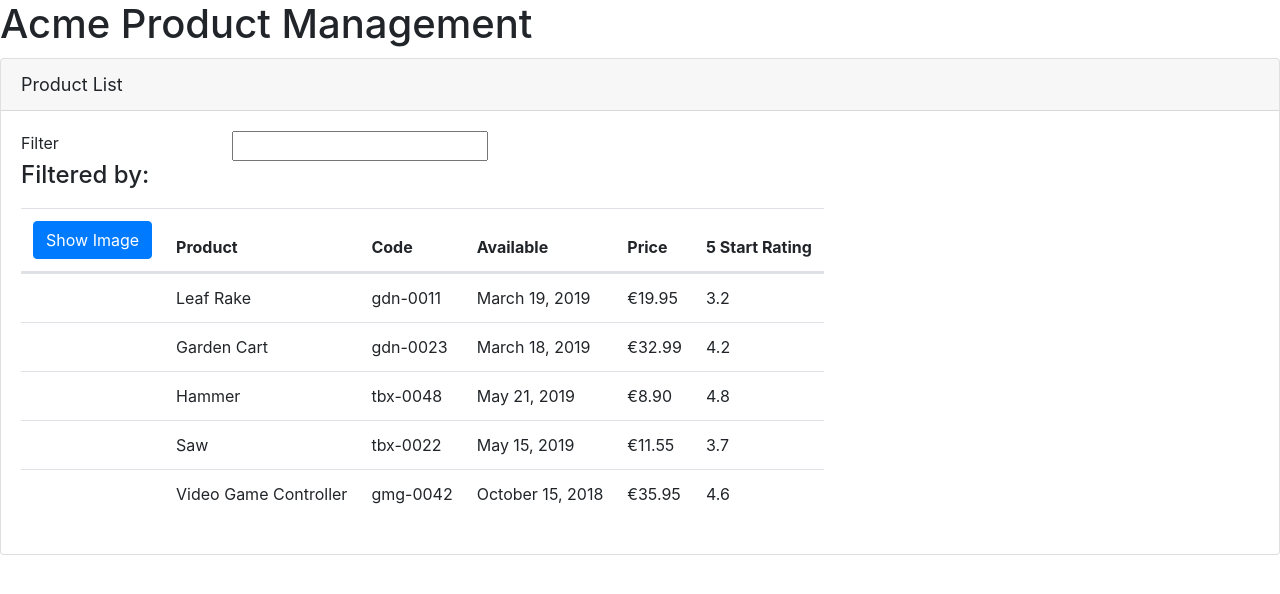
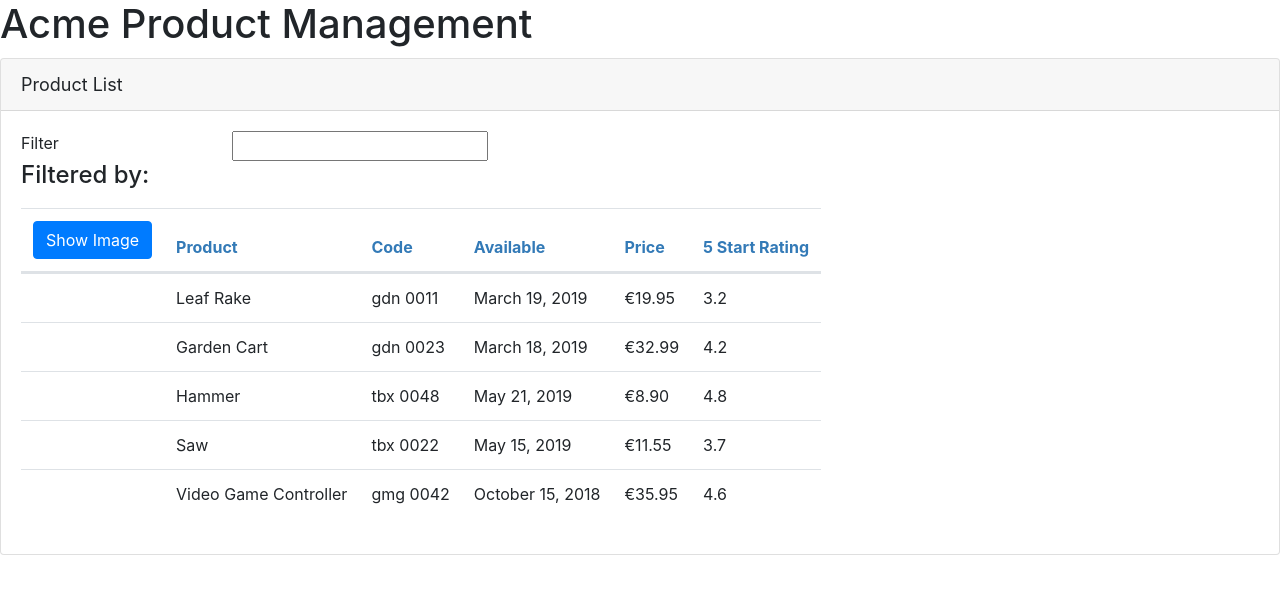
Before and after one commit to robbbowes/AngularRefresher, an Angular app: page / in a window 1280 px wide. Shown: the top 594 px of the page. Built offline with nearby package versions, Linux system fonts and the light colour scheme.

Commit message:
Add IProduct and custom pipe

```diff
--- a/src/app/app.module.ts
+++ b/src/app/app.module.ts
@@ -4,11 +4,13 @@ import { FormsModule } from '@angular/forms';
 
 import { AppComponent } from './app.component';
 import { ProductListComponent } from './products/product-list.component';
+import { ConvertToSpacesPipe } from './shared/convert-to-spaces.pipe';
 
 @NgModule({
   declarations: [
     AppComponent,
-    ProductListComponent
+    ProductListComponent,
+    ConvertToSpacesPipe
   ],
   imports: [
     BrowserModule,
--- /dev/null
+++ b/src/app/products/product-list.component.css
@@ -0,0 +1,3 @@
+thead {
+    color: #337AB7
+}
--- a/src/app/products/product-list.component.html
+++ b/src/app/products/product-list.component.html
@@ -45,7 +45,7 @@
                             >
                         </td>
                         <td>{{ product.productName }}</td>
-                        <td>{{ product.productCode | lowercase }}</td>
+                        <td>{{ product.productCode | lowercase| convertToSpaces:'-' }}</td>
                         <td>{{ product.releaseDate }}</td>
                         <td>{{ product.price | currency:'EUR':'symbol':'1.2-2' | lowercase }}</td>
                         <td>{{ product.starRating }}</td>
--- a/src/app/products/product-list.component.ts
+++ b/src/app/products/product-list.component.ts
@@ -1,18 +1,19 @@
-import { Component } from "@angular/core"
+import { Component, OnInit } from "@angular/core"
+import { IProduct } from './product';
 
 @Component({
     selector: 'pm-products',
-    templateUrl: './product-list.component.html'
+    templateUrl: './product-list.component.html',
+    styleUrls: ['./product-list.component.css']
 })
-export class ProductListComponent {
+export class ProductListComponent implements OnInit{
 
-    localUrl: string = "http://localhost:1028/api/cities";
     pageTitle: string = 'Product List';
     imageWidth: number = 50;
     imageMargin: number = 2;
     showImage: boolean = false;
     listFilter: string = '';
-    products: any[] = [
+    products: IProduct[] = [
         {
             "productId": 1,
             "productName": "Leaf Rake",
@@ -65,6 +66,10 @@ export class ProductListComponent {
           }
     ];
 
+    ngOnInit(): void {
+      console.log('In OnInit');
+    }
+
     toggleImage(): void {
       this.showImage = !this.showImage;
     }
--- /dev/null
+++ b/src/app/products/product.ts
@@ -0,0 +1,10 @@
+export interface IProduct {
+    productId: number;
+    productName: string;
+    productCode: string;
+    releaseDate: string;
+    price: number;
+    description: string;
+    starRating: number;
+    imageUrl: string;
+}
--- /dev/null
+++ b/src/app/shared/convert-to-spaces.pipe.ts
@@ -0,0 +1,12 @@
+import { Pipe, PipeTransform } from '@angular/core';
+
+@Pipe({
+    name: 'convertToSpaces'
+})
+export class ConvertToSpacesPipe implements PipeTransform {
+
+    transform(value: string, character: string): string {
+        return value.replace(character, ' ');
+    }
+
+}
```
